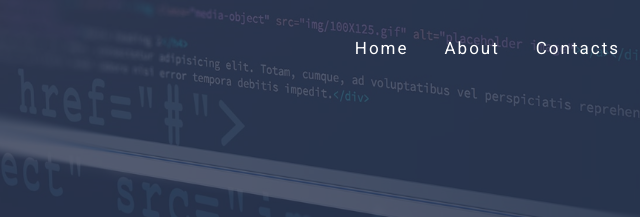
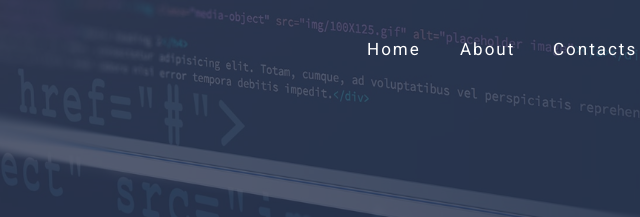
Before and after one commit to Vineversum/grid-tamplate, a website: page index.html in a window 1280 px wide. Shown: the top 217 px of the page, 640-1280 px from the left. Drawn offline with Linux system fonts and the light colour scheme.

Commit message:
Исправил header logo и header menu

```diff
--- a/assets/scss/header/_header-menu.scss
+++ b/assets/scss/header/_header-menu.scss
@@ -7,7 +7,7 @@
     display: grid;
     grid-template-columns: auto 1fr;
     padding: 15px 20px;
-    max-width: 1340px;
+    max-width: 1323px;
     margin: 0px auto;
     align-items: center;
 }
--- a/assets/scss/header/_header-navbar.scss
+++ b/assets/scss/header/_header-navbar.scss
@@ -9,11 +9,12 @@
         padding: 0;
         position: relative;
         margin: 0;
-        margin-right: -15px;
+        margin-right: -5px;
     }
     &__item {
+        width: 93px;
         a {
-            padding: 15px;
+            padding: 15px 15px 14px;
             display: block;
             top: 0;
             bottom: 0;
```
Also changed, not shown: assets/css/style.css.
